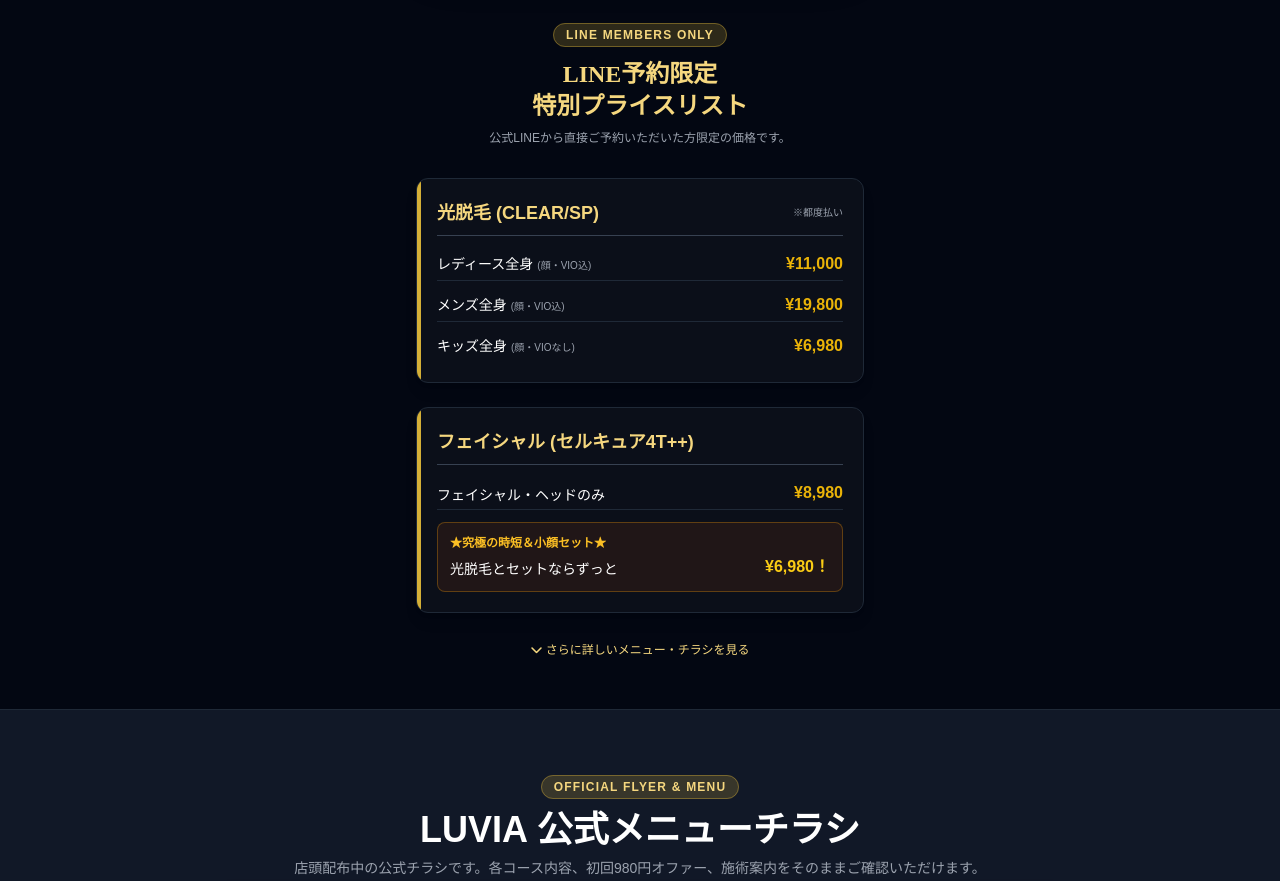
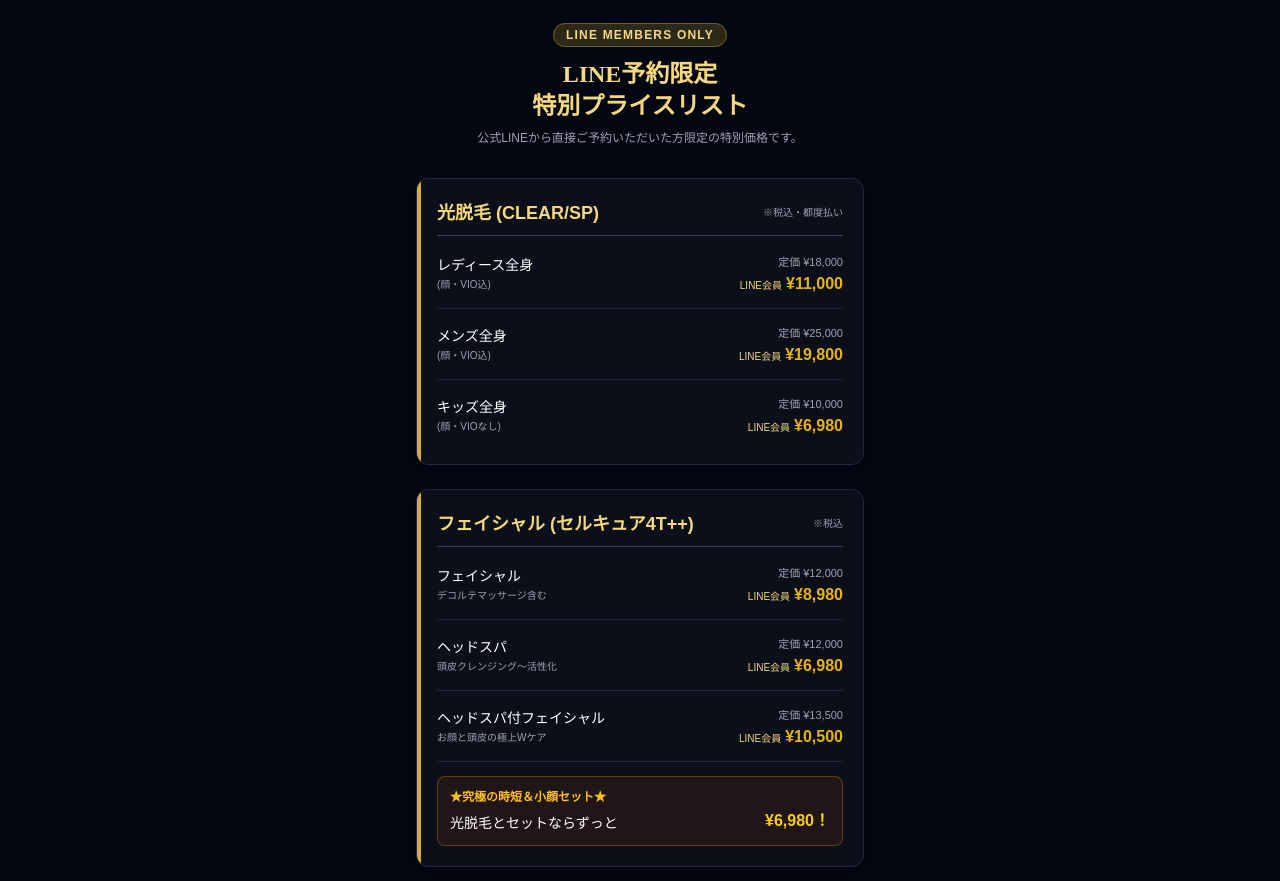
Before and after one commit to luvia0404sol-art/LUVIA-LP, a plain HTML site: page index.html in a window 1280 px wide. Shown: the part 840-1721 px from the top of the page. Drawn offline with nearby package versions, Linux system fonts and the light colour scheme.

Commit message:
Update index.html

```diff
--- a/index.html
+++ b/index.html
@@ -148,7 +148,7 @@
         </div>
     </section>
 
-    <!-- LINE予約限定 特別プライスリスト -->
+    <!-- LINE予約限定 特別プライスリスト（定価＋LINE会員価格） -->
     <section class="bg-gray-950 text-white py-12 px-4 border-t border-gray-800" data-aos="fade-up">
         <div class="max-w-md mx-auto">
             <div class="text-center mb-8">
@@ -156,39 +156,85 @@
                     LINE Members Only
                 </span>
                 <h2 class="text-2xl font-bold text-gold-light mt-3 mb-2 font-serif">LINE予約限定<br>特別プライスリスト</h2>
-                <p class="text-xs text-gray-400">公式LINEから直接ご予約いただいた方限定の価格です。</p>
+                <p class="text-xs text-gray-400">公式LINEから直接ご予約いただいた方限定の特別価格です。</p>
             </div>
 
+            <!-- 光脱毛 (CLEAR/SP) -->
             <div class="mb-6 border border-gray-800 rounded-xl p-5 bg-dark-900 shadow-lg relative overflow-hidden">
                 <div class="absolute top-0 left-0 w-1 h-full bg-gold"></div>
                 <h3 class="text-lg font-bold border-b border-gray-700 pb-2 mb-4 text-gold-light flex justify-between items-end">
-                    光脱毛 (CLEAR/SP) <span class="text-[10px] text-gray-400 font-normal">※都度払い</span>
+                    光脱毛 (CLEAR/SP) <span class="text-[10px] text-gray-400 font-normal">※税込・都度払い</span>
                 </h3>
-                <div class="space-y-3 text-sm">
-                    <div class="flex justify-between items-end border-b border-gray-800 pb-1">
-                        <span>レディース全身<span class="text-[10px] text-gray-400 ml-1">(顔・VIO込)</span></span>
-                        <span class="font-bold text-yellow-500 text-base">¥11,000</span>
+                <div class="space-y-3.5 text-sm">
+                    <div class="flex justify-between items-center border-b border-gray-800 pb-2.5">
+                        <div>
+                            <span class="font-medium text-white">レディース全身</span>
+                            <span class="block text-[10px] text-gray-400">(顔・VIO込)</span>
+                        </div>
+                        <div class="text-right">
+                            <span class="block text-[11px] text-gray-400">定価 ¥18,000</span>
+                            <span class="font-bold text-yellow-500 text-base"><span class="text-[10px] font-normal text-gold-light mr-1">LINE会員</span>¥11,000</span>
+                        </div>
                     </div>
-                    <div class="flex justify-between items-end border-b border-gray-800 pb-1">
-                        <span>メンズ全身<span class="text-[10px] text-gray-400 ml-1">(顔・VIO込)</span></span>
-                        <span class="font-bold text-yellow-500 text-base">¥19,800</span>
+                    <div class="flex justify-between items-center border-b border-gray-800 pb-2.5">
+                        <div>
+                            <span class="font-medium text-white">メンズ全身</span>
+                            <span class="block text-[10px] text-gray-400">(顔・VIO込)</span>
+                        </div>
+                        <div class="text-right">
+                            <span class="block text-[11px] text-gray-400">定価 ¥25,000</span>
+                            <span class="font-bold text-yellow-500 text-base"><span class="text-[10px] font-normal text-gold-light mr-1">LINE会員</span>¥19,800</span>
+                        </div>
                     </div>
-                    <div class="flex justify-between items-end pb-1">
-                        <span>キッズ全身<span class="text-[10px] text-gray-400 ml-1">(顔・VIOなし)</span></span>
-                        <span class="font-bold text-yellow-500 text-base">¥6,980</span>
+                    <div class="flex justify-between items-center pb-1">
+                        <div>
+                            <span class="font-medium text-white">キッズ全身</span>
+                            <span class="block text-[10px] text-gray-400">(顔・VIOなし)</span>
+                        </div>
+                        <div class="text-right">
+                            <span class="block text-[11px] text-gray-400">定価 ¥10,000</span>
+                            <span class="font-bold text-yellow-500 text-base"><span class="text-[10px] font-normal text-gold-light mr-1">LINE会員</span>¥6,980</span>
+                        </div>
                     </div>
                 </div>
             </div>
 
+            <!-- フェイシャル (セルキュア4T++) -->
             <div class="mb-6 border border-gray-800 rounded-xl p-5 bg-dark-900 shadow-lg relative overflow-hidden">
                 <div class="absolute top-0 left-0 w-1 h-full bg-gold"></div>
                 <h3 class="text-lg font-bold border-b border-gray-700 pb-2 mb-4 text-gold-light flex justify-between items-end">
-                    フェイシャル (セルキュア4T++)
+                    フェイシャル (セルキュア4T++) <span class="text-[10px] text-gray-400 font-normal">※税込</span>
                 </h3>
-                <div class="space-y-3 text-sm">
-                    <div class="flex justify-between items-end border-b border-gray-800 pb-1">
-                        <span>フェイシャル・ヘッドのみ</span>
-                        <span class="font-bold text-yellow-500 text-base">¥8,980</span>
+                <div class="space-y-3.5 text-sm">
+                    <div class="flex justify-between items-center border-b border-gray-800 pb-2.5">
+                        <div>
+                            <span class="font-medium text-white">フェイシャル</span>
+                            <span class="block text-[10px] text-gray-400">デコルテマッサージ含む</span>
+                        </div>
+                        <div class="text-right">
+                            <span class="block text-[11px] text-gray-400">定価 ¥12,000</span>
+                            <span class="font-bold text-yellow-500 text-base"><span class="text-[10px] font-normal text-gold-light mr-1">LINE会員</span>¥8,980</span>
+                        </div>
+                    </div>
+                    <div class="flex justify-between items-center border-b border-gray-800 pb-2.5">
+                        <div>
+                            <span class="font-medium text-white">ヘッドスパ</span>
+                            <span class="block text-[10px] text-gray-400">頭皮クレンジング〜活性化</span>
+                        </div>
+                        <div class="text-right">
+                            <span class="block text-[11px] text-gray-400">定価 ¥12,000</span>
+                            <span class="font-bold text-yellow-500 text-base"><span class="text-[10px] font-normal text-gold-light mr-1">LINE会員</span>¥6,980</span>
+                        </div>
+                    </div>
+                    <div class="flex justify-between items-center border-b border-gray-800 pb-2.5">
+                        <div>
+                            <span class="font-medium text-white">ヘッドスパ付フェイシャル</span>
+                            <span class="block text-[10px] text-gray-400">お顔と頭皮の極上Wケア</span>
+                        </div>
+                        <div class="text-right">
+                            <span class="block text-[11px] text-gray-400">定価 ¥13,500</span>
+                            <span class="font-bold text-yellow-500 text-base"><span class="text-[10px] font-normal text-gold-light mr-1">LINE会員</span>¥10,500</span>
+                        </div>
                     </div>
                     <div class="bg-amber-900/20 p-3 rounded-lg mt-3 border border-amber-500/30">
                         <p class="text-xs text-amber-400 font-bold mb-1">★究極の時短＆小顔セット★</p>
@@ -314,8 +360,9 @@
                                     <p class="text-xs text-gray-300 mt-2 leading-relaxed">ふかふかの専用リクライニングチェアで、リラックスしながら歯のケアを。清潔感のある明るい笑顔に。食品レベルの安全なジェルとLED照射によるストレスフリーケア。</p>
                                 </div>
                                 <div class="text-left md:text-right flex-shrink-0">
-                                    <span class="text-xs text-gray-400 block">初回限定トライアル</span>
-                                    <span class="text-2xl font-bold text-gold">¥980<span class="text-sm font-normal text-white">（LINE会員 ¥3,980）</span></span>
+                                    <span class="text-xs text-gray-400 block">定価 ¥6,000 / LINE会員 ¥3,980</span>
+                                    <span class="text-[11px] text-rose-400 font-bold block mt-1">初回限定トライアル</span>
+                                    <span class="text-2xl font-bold text-gold">¥980</span>
                                 </div>
                             </div>
                         </div>
@@ -336,7 +383,8 @@
                                     <p class="text-xs text-gray-300 mt-2 leading-relaxed">プロの手による集中ケアで、引き締め・ハリ・透明感を。特許波長が深層表情筋・頭皮筋膜へ直接アプローチし理想のフェイスラインへ。</p>
                                 </div>
                                 <div class="text-left md:text-right flex-shrink-0">
-                                    <span class="text-xs text-gray-400 block">都度払い集中ケア</span>
+                                    <span class="text-xs text-gray-400 block">定価 ¥12,000〜</span>
+                                    <span class="text-[11px] text-gold-light block mt-0.5">LINE会員 特別価格</span>
                                     <span class="text-2xl font-bold text-gold">¥8,980<span class="text-sm font-normal text-white">〜 / 回</span></span>
                                 </div>
                             </div>
@@ -350,7 +398,7 @@
                     </div>
                 </div>
 
-                <!-- 4. INFINITY CHAIN (画像追加レイアウト変更) -->
+                <!-- 4. INFINITY CHAIN -->
                 <div class="bg-dark-800 border border-gray-800 rounded-2xl p-6 hover:border-gold/50 transition" data-aos="fade-up">
                     <div class="flex flex-col md:flex-row gap-6 items-center">
                         <div class="w-full md:w-1/3 bg-dark-900 rounded-xl p-2 border border-gold/30 flex items-center justify-center overflow-hidden">
@@ -362,9 +410,11 @@
                                     <span class="bg-gold/10 text-gold-light text-xs font-bold px-3 py-1 rounded-full border border-gold/30">ジュエリー</span>
                                     <h3 class="text-xl font-bold text-white mt-2">INFINITY CHAIN（シームレスジュエリー）</h3>
                                     <p class="text-xs text-gray-300 mt-2 leading-relaxed">留め具のないアクセサリー。ずっとつながる、特別な輝き。毎日をより華やかに、大切な人とのペアにも。</p>
+                                    <p class="text-[11px] text-gray-400 mt-2">定価：ブレスレット ¥6,000 / アンクレット ¥8,000 / ネックレス ¥10,000</p>
                                 </div>
                                 <div class="text-left md:text-right flex-shrink-0">
-                                    <span class="text-xs text-gray-400 block">特別な想いを、ずっと身につけて</span>
+                                    <span class="text-xs text-gray-400 block">定価 ¥6,000〜</span>
+                                    <span class="text-[11px] text-gold-light block mt-0.5">LINE会員 ¥2,000 OFF</span>
                                     <span class="text-2xl font-bold text-gold">¥4,000<span class="text-sm font-normal text-white">〜</span></span>
                                 </div>
                             </div>
```
